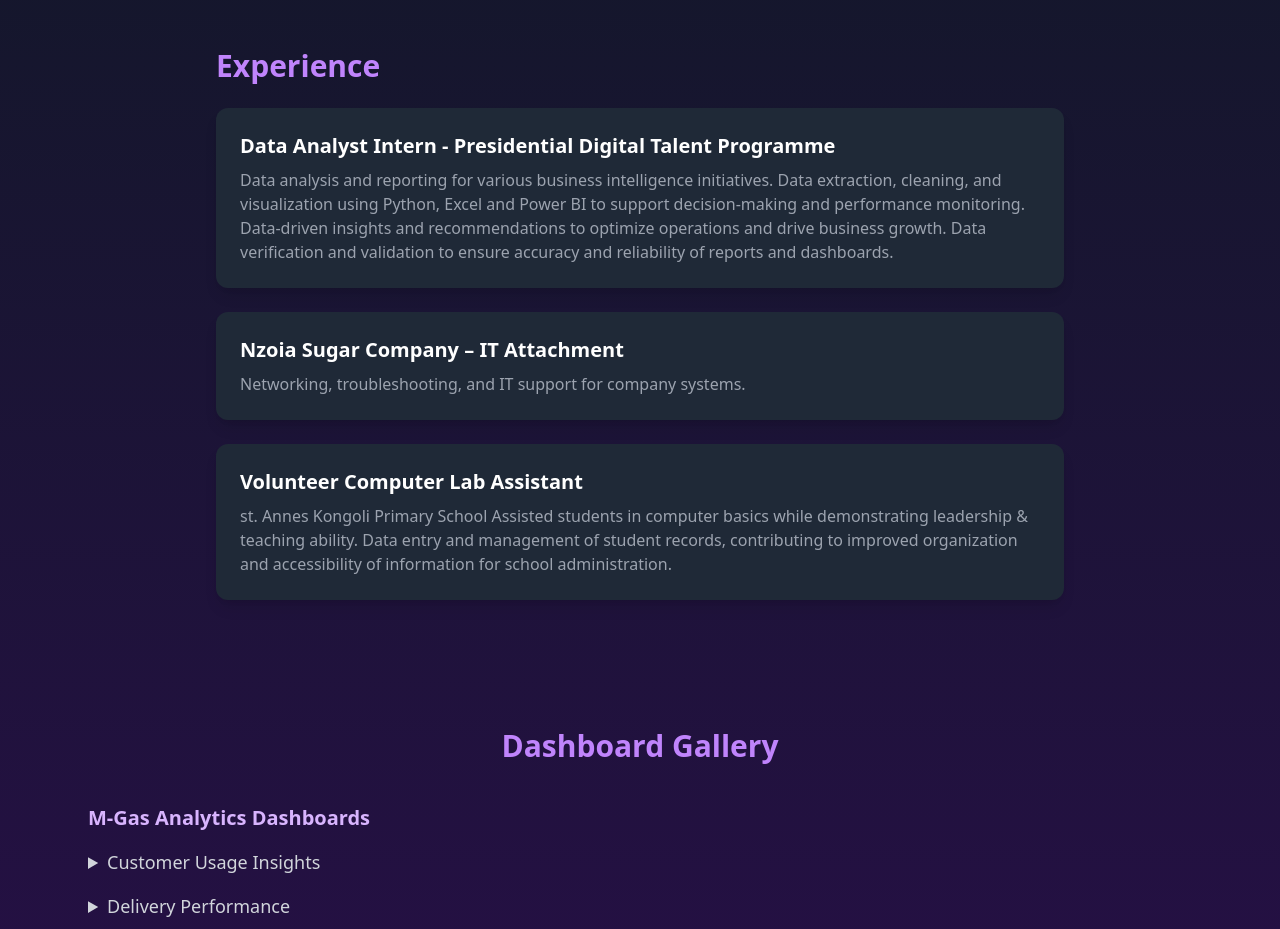
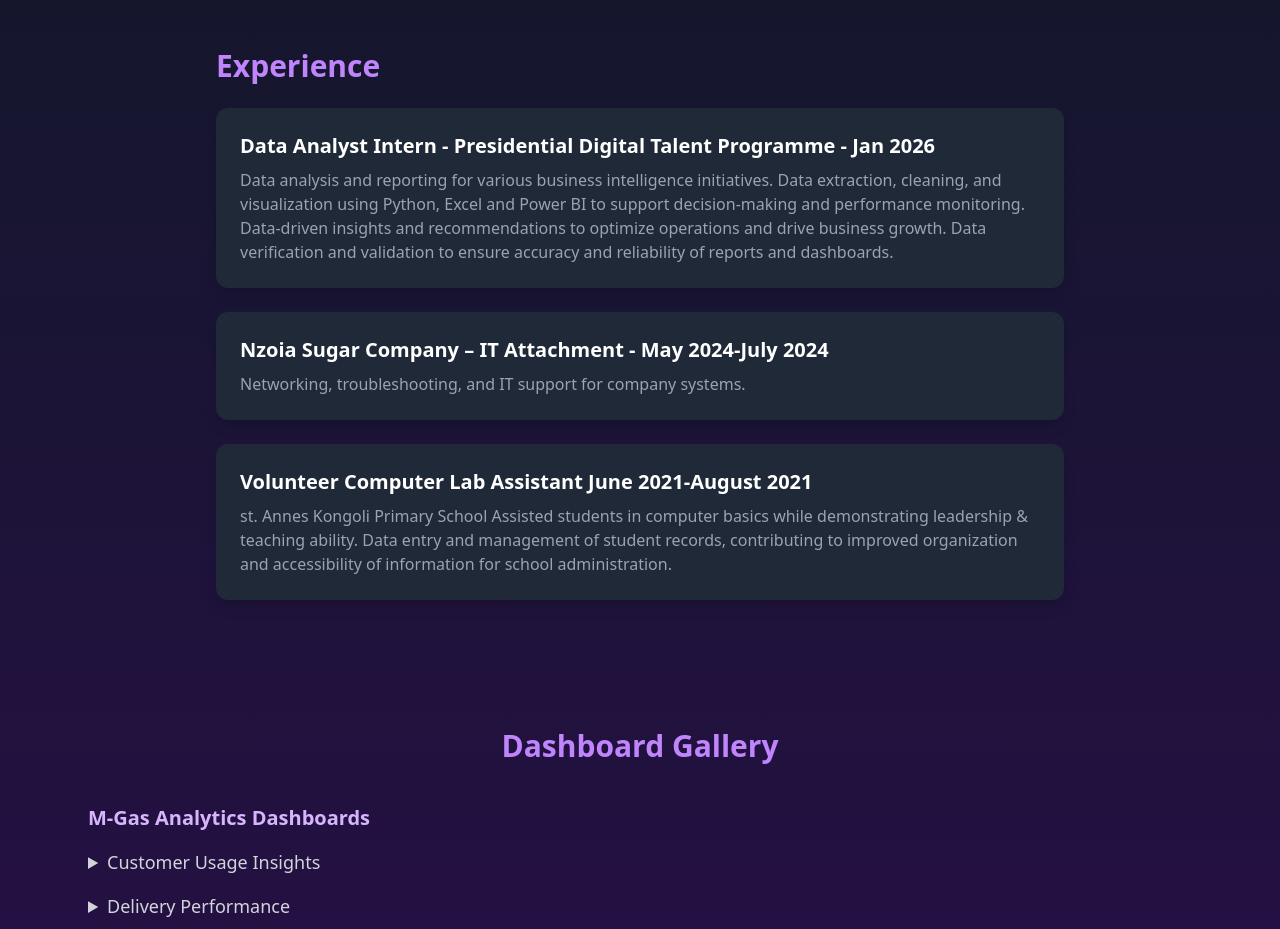
Before and after one commit to Patricia-Kubende/my-portfolio, a React (Create React App) app: page / in a window 1280 px wide. Shown: the part 2840-3769 px from the top of the page. Built offline with nearby package versions, Linux system fonts and the light colour scheme.

Commit message:
Updated Experience sectin added dates

```diff
--- a/src/App.js
+++ b/src/App.js
@@ -205,7 +205,7 @@ function App() {
         <h3 className="text-3xl font-bold text-purple-400 mb-6">Experience</h3>
         <div className="space-y-6">
           <div className="bg-gray-800 p-6 rounded-xl shadow-lg">
-            <h4 className="text-xl font-semibold">Data Analyst Intern - Presidential Digital Talent Programme</h4>
+            <h4 className="text-xl font-semibold">Data Analyst Intern - Presidential Digital Talent Programme - Jan 2026</h4>
             <p className="text-gray-400 mt-2">
               Data analysis and reporting for various business intelligence initiatives.
               Data extraction, cleaning, and visualization using Python, Excel and Power BI to support decision-making and performance monitoring.
@@ -215,14 +215,14 @@ function App() {
           </div>
 
           <div className="bg-gray-800 p-6 rounded-xl shadow-lg">
-            <h4 className="text-xl font-semibold">Nzoia Sugar Company – IT Attachment</h4>
+            <h4 className="text-xl font-semibold">Nzoia Sugar Company – IT Attachment - May 2024-July 2024</h4>
             <p className="text-gray-400 mt-2">
               Networking, troubleshooting, and IT support for company systems.
             </p>
           </div>
 
           <div className="bg-gray-800 p-6 rounded-xl shadow-lg">
-            <h4 className="text-xl font-semibold">Volunteer Computer Lab Assistant</h4>
+            <h4 className="text-xl font-semibold">Volunteer Computer Lab Assistant June 2021-August 2021</h4>
             <p className="text-gray-400 mt-2">
               st. Annes Kongoli Primary School
               Assisted students in computer basics while demonstrating leadership & teaching ability.
```
